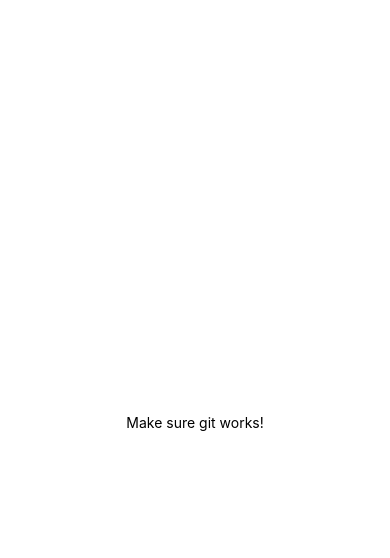
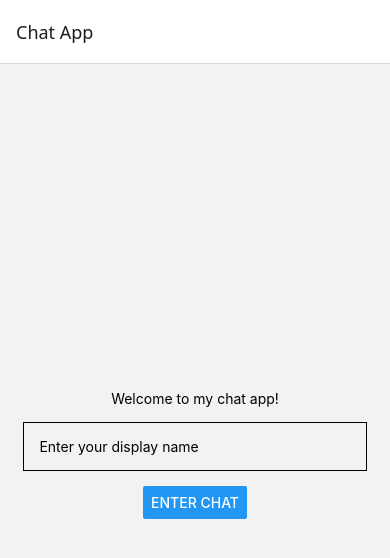
Before and after one commit to tpamplin/chat, a React Native app: screen /Start in a window 390 px wide. Shown: the top 558 px of the page. Built offline with nearby package versions, Linux system fonts and the light colour scheme.

Commit message:
create start and chat screens

```diff
--- a/App.js
+++ b/App.js
@@ -1,15 +1,31 @@
+// Import React Native components
 import { StatusBar } from "expo-status-bar";
-import { StyleSheet, Text, View } from "react-native";
+import { StyleSheet, Text, View, TextInput, Button } from "react-native";
 
-export default function App() {
+// Import Screens from components
+import Start from "./components/Start.js";
+import Chat from "./components/Chat.js";
+
+// Import Navigation Dependencies
+import { NavigationContainer } from "@react-navigation/native";
+import { createNativeStackNavigator } from "@react-navigation/native-stack";
+
+// Create navigator Stack
+const Stack = createNativeStackNavigator();
+
+// Declare app
+const App = () => {
     return (
-        <View style={styles.container}>
-            <Text>Make sure git works!</Text>
-            <StatusBar style="auto" />
-        </View>
+        <NavigationContainer>
+            <Stack.Navigator initialRouteName="Start">
+                <Stack.Screen name="Start" component={Start} />
+                <Stack.Screen name="Chat" component={Chat} />
+            </Stack.Navigator>
+        </NavigationContainer>
     );
-}
+};
 
+// Styling
 const styles = StyleSheet.create({
     container: {
         flex: 1,
@@ -18,3 +34,5 @@ const styles = StyleSheet.create({
         justifyContent: "center",
     },
 });
+
+export default App;
--- /dev/null
+++ b/components/Chat.js
@@ -0,0 +1,26 @@
+import { useEffect } from "react";
+import { StyleSheet, View, Text, ScrollView } from "react-native";
+
+const Chat = ({ route, navigation }) => {
+    const { name } = route.params;
+
+    useEffect(() => {
+        navigation.setOptions({ title: "Chatroom" });
+    });
+
+    return (
+        <View style={styles.container}>
+            <Text>Chat!</Text>
+        </View>
+    );
+};
+
+const styles = StyleSheet.create({
+    container: {
+        flex: 1,
+        justifyContent: "center",
+        alignItems: "center",
+    },
+});
+
+export default Chat;
--- /dev/null
+++ b/components/Start.js
@@ -0,0 +1,40 @@
+import { useState, useEffect } from "react";
+import { StyleSheet, View, Text, Button, TextInput } from "react-native";
+
+const Start = ({ navigation }) => {
+    const [name, setName] = useState("");
+
+    useEffect(() => {
+        navigation.setOptions({ title: "Chat App" });
+    });
+
+    return (
+        <View style={styles.container}>
+            <Text>Welcome to my chat app!</Text>
+            <TextInput
+                style={styles.textInput}
+                value={name}
+                onChangeText={setName}
+                placeholder="Enter your display name"
+            />
+            <Button title="Enter Chat" onPress={() => navigation.navigate("Chat", { name: name })} />
+        </View>
+    );
+};
+
+const styles = StyleSheet.create({
+    container: {
+        flex: 1,
+        justifyContent: "center",
+        alignItems: "center",
+    },
+    textInput: {
+        width: "88%",
+        padding: 15,
+        borderWidth: 1,
+        marginTop: 15,
+        marginBottom: 15,
+    },
+});
+
+export default Start;
--- a/package.json
+++ b/package.json
@@ -9,10 +9,14 @@
     "web": "expo start --web"
   },
   "dependencies": {
+    "@react-navigation/native": "^7.0.14",
+    "@react-navigation/native-stack": "^7.2.0",
     "expo": "~52.0.27",
     "expo-status-bar": "~2.0.1",
     "react": "18.3.1",
-    "react-native": "0.76.6"
+    "react-native": "0.76.6",
+    "react-native-screens": "~4.4.0",
+    "react-native-safe-area-context": "4.12.0"
   },
   "devDependencies": {
     "@babel/core": "^7.20.0"
```
Also changed, not shown: assets/BackgroundImage.png (added), 1 other file (tests, documents, lock files or other folders).
